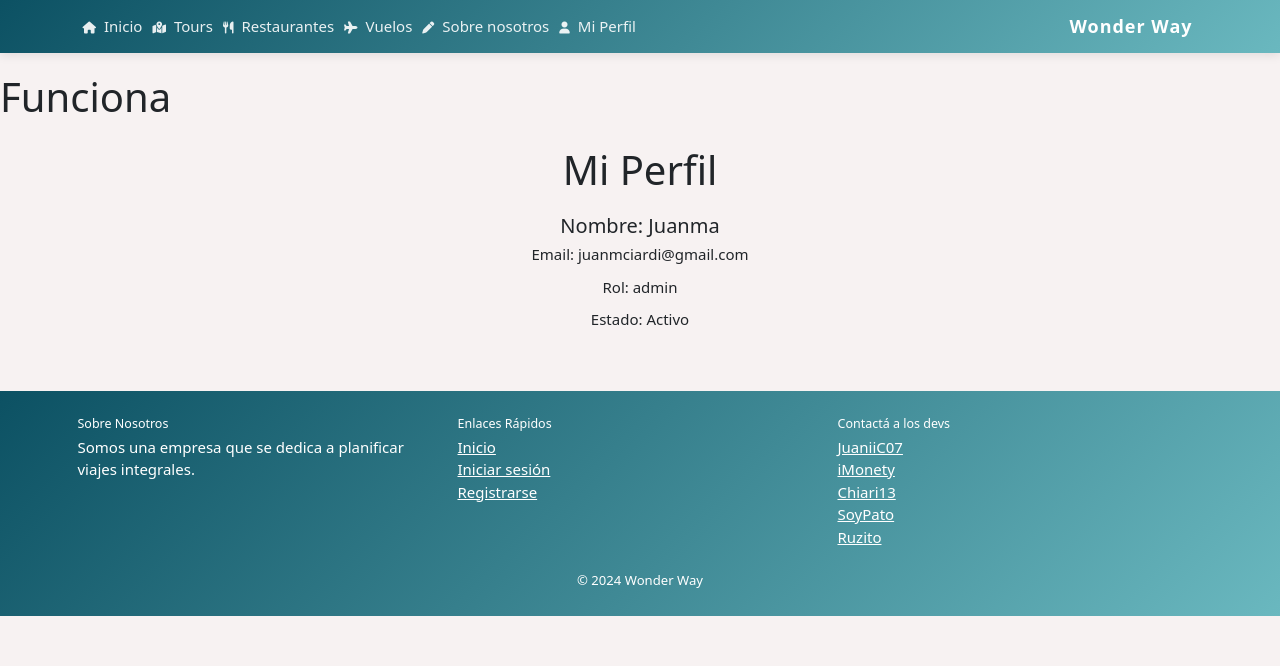
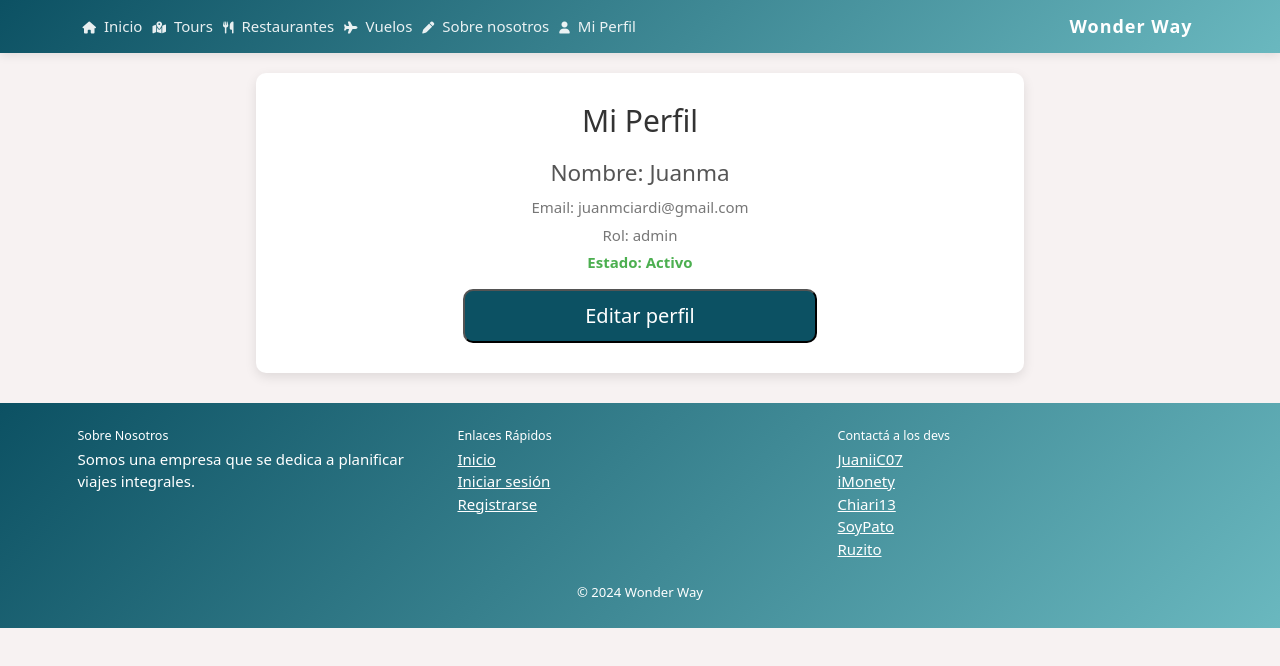
Before and after one commit to soypato/WonderWay, an Angular app in the folder code/: page /about in a window 1280 px wide. Shown: the top 666 px of the page. Built offline with nearby package versions, Linux system fonts and the light colour scheme; data requests are answered from the project's data file.

Commit message:
styles of profile

```diff
--- a/code/src/app/loginPage/form-login/form-login.component.css
+++ b/code/src/app/loginPage/form-login/form-login.component.css
@@ -1,13 +1,3 @@
-body {
-    font-family: Arial, sans-serif;
-    background-color: #f0f0f0;
-    display: flex;
-    justify-content: center;
-    align-items: center;
-    height: 100vh;
-    margin: 0;
-}
-
 
 .background-container {
     position: fixed; /* En lugar de absolute */
--- a/code/src/app/profilePage/profile/profile.component.css
+++ b/code/src/app/profilePage/profile/profile.component.css
@@ -1,14 +1,49 @@
 .profile-container {
+    background-color: #ffffff;
+    border-radius: 10px;
+    box-shadow: 0px 4px 12px rgba(0, 0, 0, 0.1);
+    padding: 30px;
     text-align: center;
-    padding: 20px;
+}
+
+.profile-container h1 {
+    font-size: 2em;
+    color: #333;
+    margin-bottom: 15px;
+}
+
+.profile-info h2 {
+    font-size: 1.5em;
+    color: #555;
+    margin-bottom: 10px;
+}
+
+.profile-info p {
+    font-size: 1em;
+    color: #777;
+    margin: 5px 0;
 }
 
 .profile-photo {
-    width: 150px; /* Ajusta según tu diseño */
+    width: 150px;
     height: 150px;
-    border-radius: 50%; /* Hace la imagen redonda */
+    border-radius: 50%;
+    margin-top: 20px;
+    border: 4px solid #e0e0e0;
+    object-fit: cover;
 }
 
 .profile-info {
     margin-top: 20px;
 }
+
+.profile-info p:last-child {
+    font-weight: bold;
+    color: #4CAF50; /* Verde para 'Activo' */
+}
+
+.button-main
+{
+    width: 50%;
+    margin-top: 1rem;
+}
--- a/code/src/app/profilePage/profile/profile.component.html
+++ b/code/src/app/profilePage/profile/profile.component.html
@@ -1,8 +1,5 @@
-
-<h1>Funciona</h1>
-
-
-<div class="profile-container">
+<div class="main-parent-container">
+  <div class="profile-container main-child-container">
       <h1>Mi Perfil</h1>
       <div class="profile-info" *ngIf="user">
         <h2>Nombre: {{ user.name }}</h2>
@@ -10,4 +7,7 @@
         <p>Rol: {{ user.role }}</p>
         <p>Estado: {{ user.active ? 'Activo' : 'Inactivo' }}</p>
       </div>
+      <button href="" class="button-main">Editar perfil</button>
+      <!-- Esto cuando tengan ya la URL de edición -->
     </div>
+</div>
```
Lines whose indentation alone changed are shown as unchanged.
